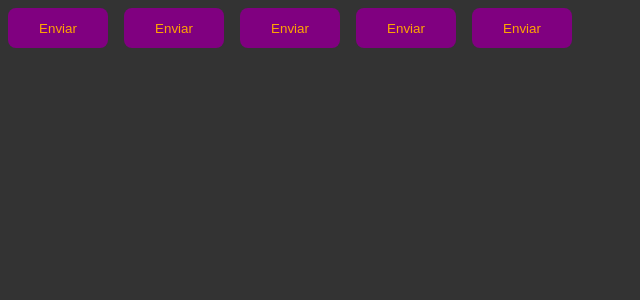
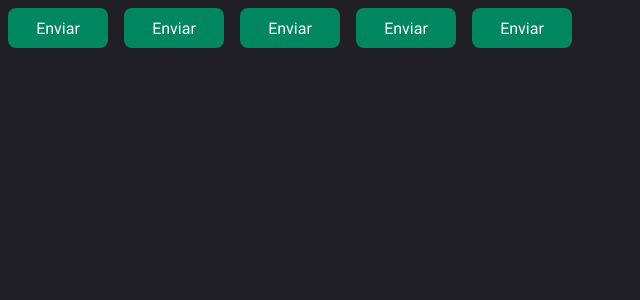
Before and after one commit to bertiGrazi/fullstack, a React (Vite) app in the folder ignite_timer/: page / in a window 1280 px wide. Shown: the top 300 px of the page, without its empty margins (0-640 px from the left). Built offline with nearby package versions, Linux system fonts and the light colour scheme.

Commit message:
add fonts and global colors

```diff
--- a/ignite_timer/index.html
+++ b/ignite_timer/index.html
@@ -2,7 +2,10 @@
 <html lang="en">
   <head>
     <meta charset="UTF-8" />
+    <link rel="preconnect" href="https://fonts.googleapis.com">
+    <link rel="preconnect" href="https://fonts.gstatic.com" crossorigin>
     <meta name="viewport" content="width=device-width, initial-scale=1.0" />
+    <link href="https://fonts.googleapis.com/css2?family=Roboto+Mono:wght@700&family=Roboto:wght@400;700&display=swap" rel="stylesheet" />
     <title>Ignite Timer</title>
   </head>
   <body>
--- a/ignite_timer/src/components/Button.styles.ts
+++ b/ignite_timer/src/components/Button.styles.ts
@@ -20,8 +20,8 @@
     border: 0;
     margin: 8px;
 
-    background-color: ${props => props.theme.primary};
-    color: ${props => props.theme.secondary}
+    background-color: ${props => props.theme['green-500']};
+    color: ${props => props.theme.white}
 
 
     /* ${props => {
--- a/ignite_timer/src/styles/global.ts
+++ b/ignite_timer/src/styles/global.ts
@@ -7,8 +7,19 @@
   box-sizing: border-box;
 }
 
+:focus {
+  ouline: 0;
+  box-shadow: 0 0 0 2px ${props => props.theme['gray-500']}
+}
+
 body {
-  background: #333;
-  color: #fff;
+  background: ${props => props.theme['gray-800']};
+  color: ${props => props.theme['gray-300']};
+}
+
+body, input, textarea, button {
+  font-family: 'Roboto', sans-serif;
+  font-weight: 400;
+  font-size: 1rem;
 }
 `
--- a/ignite_timer/src/styles/theme/default.ts
+++ b/ignite_timer/src/styles/theme/default.ts
@@ -1,6 +1,21 @@
 export const defaultTheme = {
-  primary: 'purple',
-  secondary: 'orange',
-  danger: 'red',
-  sucess: 'green'
+  white: '#FFF',
+
+  'gray-100': '#E1E1E6',
+  'gray-300': '#C4C4CC',
+  'gray-400': '#8D8D99',
+  'gray-500': '#7C7C8A',
+  'gray-600': '#323238',
+  'gray-700': '#29292E',
+  'gray-800': '#202024',
+  'gray-900': '#121214',
+
+  'green-300': '#00B37E',
+  'green-500': '#00875F',
+  'green-700': '#015F43',
+
+  'red-500': '#AB222E',
+  'red-700': '#7A1921',
+
+  'yellow-500': '#FBA94C',
 }
```
